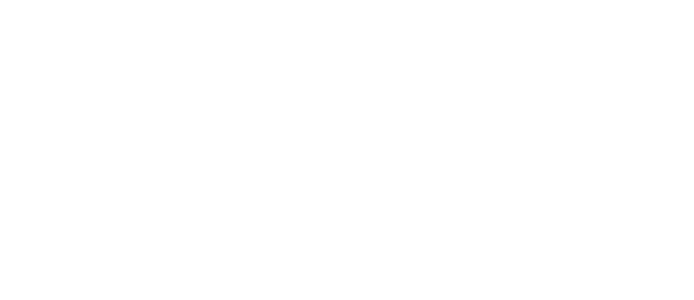
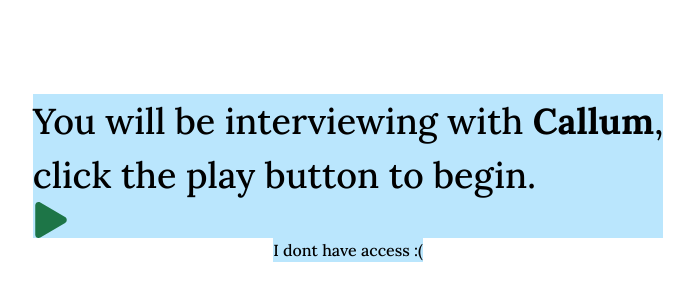
Before and after one commit to techskillsync/interview.skillsync.work, a React (Vite) app: page /preinterview in a window 1280 px wide. Before the commit this address had no page. Shown: the part 222-522 px from the top of the page, without its empty margins (292-986 px from the left). Built offline with nearby package versions, Linux system fonts and the light colour scheme; no server answers.

Commit message:
Basic interview setup flow

```diff
--- a/src/App.tsx
+++ b/src/App.tsx
@@ -1,15 +1,24 @@
-import { BrowserRouter as Router, Routes, Route } from 'react-router-dom';
+import { BrowserRouter as Router, Routes, Route } from 'react-router-dom'
+import { MicAccessProvider } from "./components/microphone/MicAccessContext"
 import Root from './routes/root/Root'
-import Interviewing from './routes/interviewing/Interviewing';
+import SetupInterview from './routes/setup-interview/SetupInterview'
+import PreInterview from './routes/preinterview/PreInterview'
+import Interviewing from './routes/interviewing/Interviewing'
+import Microphone from './components/microphone/Microphone'
 
 function App() {
 	return (
-		<Router>
-			<Routes>
-				<Route path="/" element={<Root/>} />
-				<Route path="/interviewing" element={<Interviewing/>} />
-			</Routes>
-		</Router>
+		<MicAccessProvider>
+			<Router>
+				<Routes>
+					<Route path="/" element={<Root />} />
+					<Route path="/setup-interview" element={<SetupInterview />} />
+					<Route path="/preinterview" element={<PreInterview />} />
+					<Route path="/interviewing" element={<Interviewing />} />
+				</Routes>
+				<Microphone />
+			</Router>
+		</MicAccessProvider>
 	)
 }
 
--- /dev/null
+++ b/src/components/microphone/Microphone.tsx
@@ -0,0 +1,49 @@
+/*
+ * Records the user's audio while displaying a waveform indicator
+ * so the user knows their audio is being picked up
+ */
+
+import { useRef } from "react";
+import { useMicAccess } from "./MicAccessContext";
+
+async function audioRecorder()
+{
+	const mediaRecorderRef = useRef<MediaRecorder | null>(null);
+
+	try {
+		const stream = await navigator.mediaDevices.getUserMedia({ audio: true });
+		mediaRecorderRef.current = new MediaRecorder(stream);
+		let chuncks = [];
+
+		mediaRecorderRef.current.ondataavailable = function(event) {
+			chuncks.push(event.data)
+		}
+
+		mediaRecorderRef.current.onstop = function () {
+			console.log("Recording finished")
+		}
+	} catch (error) {
+	}
+}
+
+function Microphone() {
+	const { hasMicAccess } = useMicAccess()
+
+	return(
+		<div className="bg-sky-200 p-4 fixed bottom-24 left-1/2 transform -translate-x-1/2">
+			{hasMicAccess ?
+				<div>
+					<button className="p-4 m-4 border">
+						Stop recording and send to backend
+					</button>
+				</div>
+				:
+				<div>
+					I dont have access :&#40;
+				</div>
+			}
+		</div>
+	)
+}
+
+export default Microphone
--- a/src/index.css
+++ b/src/index.css
@@ -3,6 +3,10 @@
 @tailwind base;
 @tailwind components;
 @tailwind utilities;
+
+#root > * {
+	background-color: rgb(186 230 253);
+}
 
 html,
 body,
--- a/src/routes/interviewing/Interviewing.tsx
+++ b/src/routes/interviewing/Interviewing.tsx
@@ -1,6 +1,7 @@
-import { useEffect } from "react"
+import { useState, useEffect } from "react"
 function Interviewing() {
 
+	const [questionText, setQuestionText] = useState<string>("...");
 	const prompt = "Tell me about a conceptual problem you solved in a recent project. How did you solve it? What approaches did you take?"
 
 	async function askQuestion(question:string) {
@@ -27,6 +28,7 @@ function Interviewing() {
 				return
 			}
 
+			setQuestionText(question)
 			audioElement.src = audioUrl
 			audioElement.controls = false
 			audioElement.load()
@@ -44,8 +46,8 @@ function Interviewing() {
 	}, [])
 
 	return (
-		<div className="w-[50%]">
-			<h2>{prompt}</h2>
+		<div className="w-[50%] bg-sky-200">
+			<h2>{questionText}</h2>
 			<audio id="audio-player"/>
 		</div>
 	)
--- /dev/null
+++ b/src/routes/preinterview/PreInterview.tsx
@@ -0,0 +1,18 @@
+import { Link, useLocation } from 'react-router-dom'
+import { FaPlay } from "react-icons/fa";
+
+function PreInterview() {
+	const location = useLocation()
+
+    return (
+		<div className="flex flex-col justify-center items-center">
+			<h1>You will be interviewing with <b className="text-[#1D7547]">Callum</b>,<br/>
+			    click the play button to begin. </h1>
+			<Link to={{ pathname: "/interviewing", search: location.search }}>
+					<FaPlay size={36} color='#1D7547' className="m-8" />
+			</Link>
+		</div>
+	)
+}
+
+export default PreInterview
--- a/src/routes/root/Root.tsx
+++ b/src/routes/root/Root.tsx
@@ -1,12 +1,28 @@
-import { Link } from 'react-router-dom'
-import { FaPlay } from "react-icons/fa";
+import { Link, useLocation } from 'react-router-dom'
+import { useMicAccess } from "../../components/microphone/MicAccessContext";
 
 function Root() {
-    return (
+	const location = useLocation();
+	const { hasMicAccess } = useMicAccess()
+
+	return (
 		<div className="flex flex-col justify-center items-center">
-			<h1>You will be interviewing with <b className="text-[#1D7547]">Callum</b>,<br/>
-			    click the play button to begin. </h1>
-			<Link to="interviewing"><FaPlay size={36} color='#1D7547' className="m-8" /></Link>
+			{hasMicAccess ?
+				<div>
+					<h1>
+						We detected your microphone! Make some noise to make sure its working
+					</h1>
+					<Link
+						to={{ pathname: "/setup-interview", search: location.search }}
+						className="w-full my-4 flex justify-center items-center">
+						<h1 className="block p-4 rounded-lg bg-[#1d754835] text-[#1d7547]">Its working</h1>
+					</Link>
+				</div>
+				:
+				<h1>
+					Welcome, before we begin make sure we can detect your microphone
+				</h1>
+			}
 		</div>
 	)
 }
```
Also changed, not shown: public/images/loading.gif (added), 1 other file (tests, documents, lock files or other folders).
